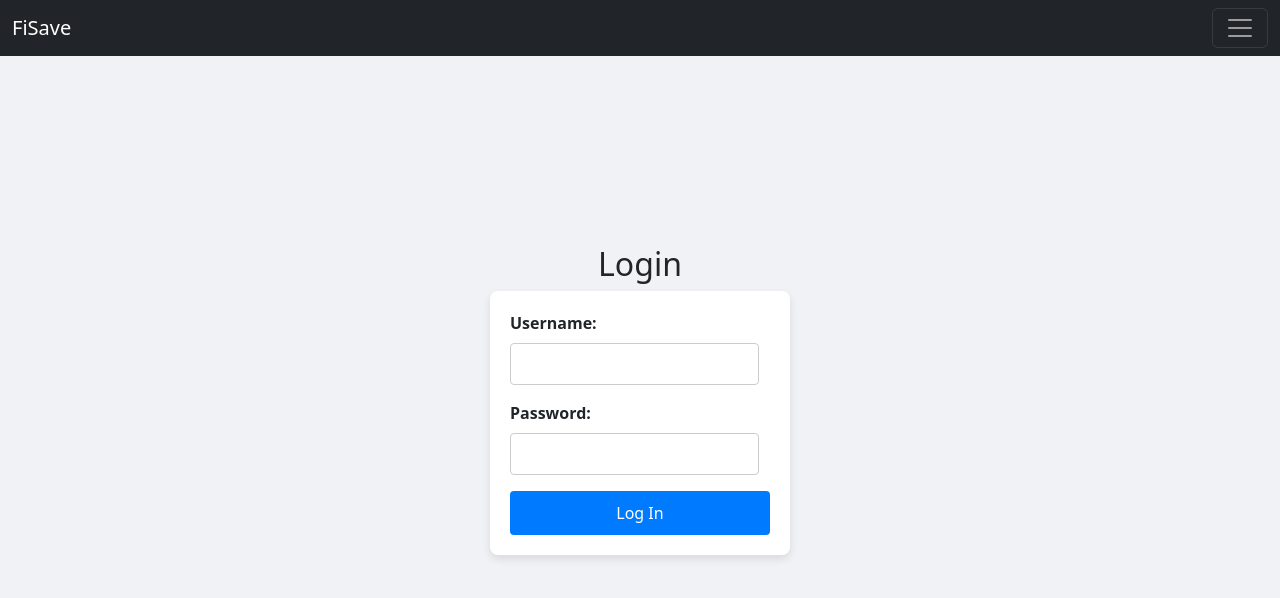
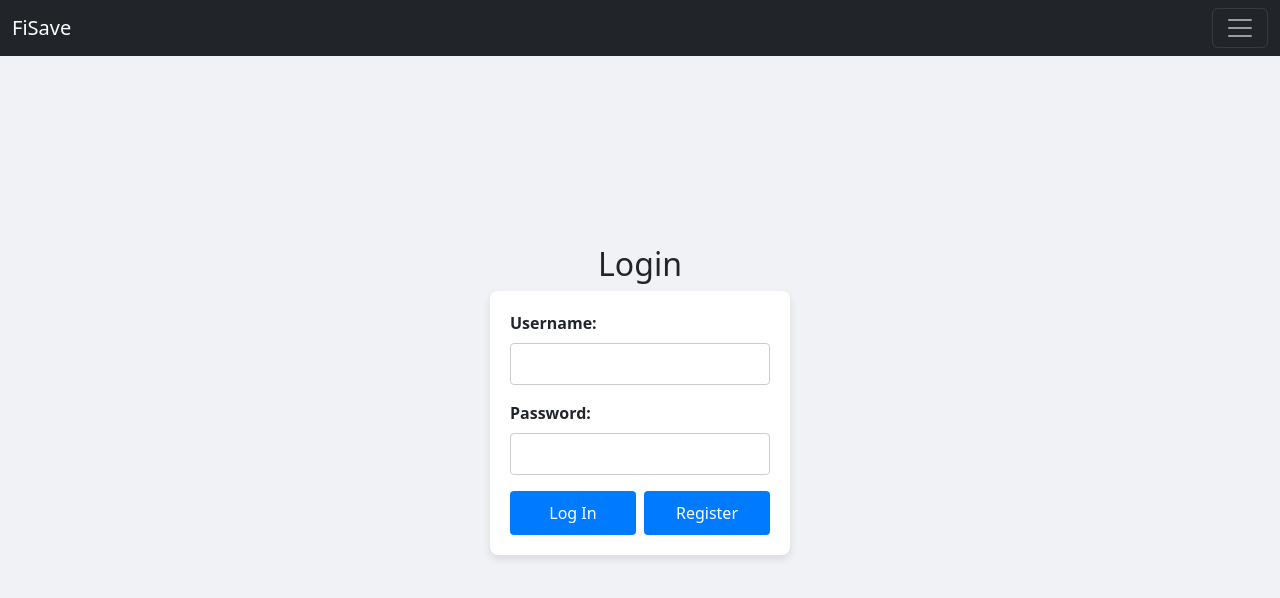
Before and after one commit to JohnArochaDev/Finance-Tracker, a React (Vite) app: page / in a window 1280 px wide. Shown: the top 598 px of the page. Built offline with nearby package versions, Linux system fonts and the light colour scheme.

Commit message:
added a register card

```diff
--- a/src/pages/Auth/logIn.tsx
+++ b/src/pages/Auth/logIn.tsx
@@ -27,6 +27,7 @@ const Label = styled.label`
 `;
 
 const Input = styled.input`
+  width: 100%; /* Make input full width */
   margin-bottom: 16px;
   padding: 8px;
   border: 1px solid #ccc;
@@ -34,6 +35,7 @@ const Input = styled.input`
 `;
 
 const Button = styled.button`
+  flex: 1;
   padding: 10px;
   background-color: #007bff;
   color: #fff;
@@ -43,6 +45,9 @@ const Button = styled.button`
   &:hover {
     background-color: #0056b3;
   }
+  &:not(:last-child) {
+    margin-right: 8px; /* Small space between buttons */
+  }
 `;
 
 const ErrorMessage = styled.div`
@@ -50,10 +55,33 @@ const ErrorMessage = styled.div`
   margin-bottom: 16px;
 `;
 
+const InputContainer = styled.div`
+  display: flex;
+  flex-direction: column;
+  align-items: flex-start;
+`;
+
+const ButtonContainer = styled.div`
+  display: flex;
+  justify-content: space-between;
+`;
+
+const RegisterCard = styled.div`
+  display: flex;
+  flex-direction: column;
+  width: 300px;
+  padding: 20px;
+  background-color: #fff;
+  border-radius: 8px;
+  box-shadow: 0 4px 8px rgba(0, 0, 0, 0.1);
+  margin-top: 20px;
+`;
+
 function LogIn() {
   const [username, setUsername] = useState("");
   const [password, setPassword] = useState("");
   const [error, setError] = useState("");
+  const [showRegister, setShowRegister] = useState(false);
 
   const logIn = (username: string, password: string) => {
     Axios.post("http://localhost:8080/api/auth/login", {
@@ -76,7 +104,7 @@ function LogIn() {
       return;
     }
     // Handle login logic here
-    logIn(username, password)
+    logIn(username, password);
     console.log("Username:", username);
     console.log("Password:", password);
 
@@ -85,27 +113,47 @@ function LogIn() {
 
   return (
     <Container>
-      <h2>Login</h2>
+      <h2>{showRegister ? 'Register' : 'Login'}</h2>
+      {!showRegister && (
         <Form onSubmit={handleSubmit}>
           {error && <ErrorMessage>{error}</ErrorMessage>}
-        <div>
+          <InputContainer>
             <Label>Username:</Label>
             <Input
               type="text"
               value={username}
               onChange={(e) => setUsername(e.target.value)}
             />
-        </div>
-        <div>
+          </InputContainer>
+          <InputContainer>
             <Label>Password:</Label>
             <Input
               type="password"
               value={password}
               onChange={(e) => setPassword(e.target.value)}
             />
-        </div>
+          </InputContainer>
+          <ButtonContainer>
             <Button type="submit">Log In</Button>
+            <Button type="button" onClick={() => setShowRegister(true)}>
+              Register
+            </Button>
+          </ButtonContainer>
         </Form>
+      )}
+      {showRegister && (
+        <RegisterCard>
+          <InputContainer>
+            <Label>Username:</Label>
+            <Input type="text" />
+          </InputContainer>
+          <InputContainer>
+            <Label>Password:</Label>
+            <Input type="password" />
+          </InputContainer>
+          <Button type="button">Register</Button>
+        </RegisterCard>
+      )}
     </Container>
   );
 }
```
Lines whose indentation alone changed are shown as unchanged.
